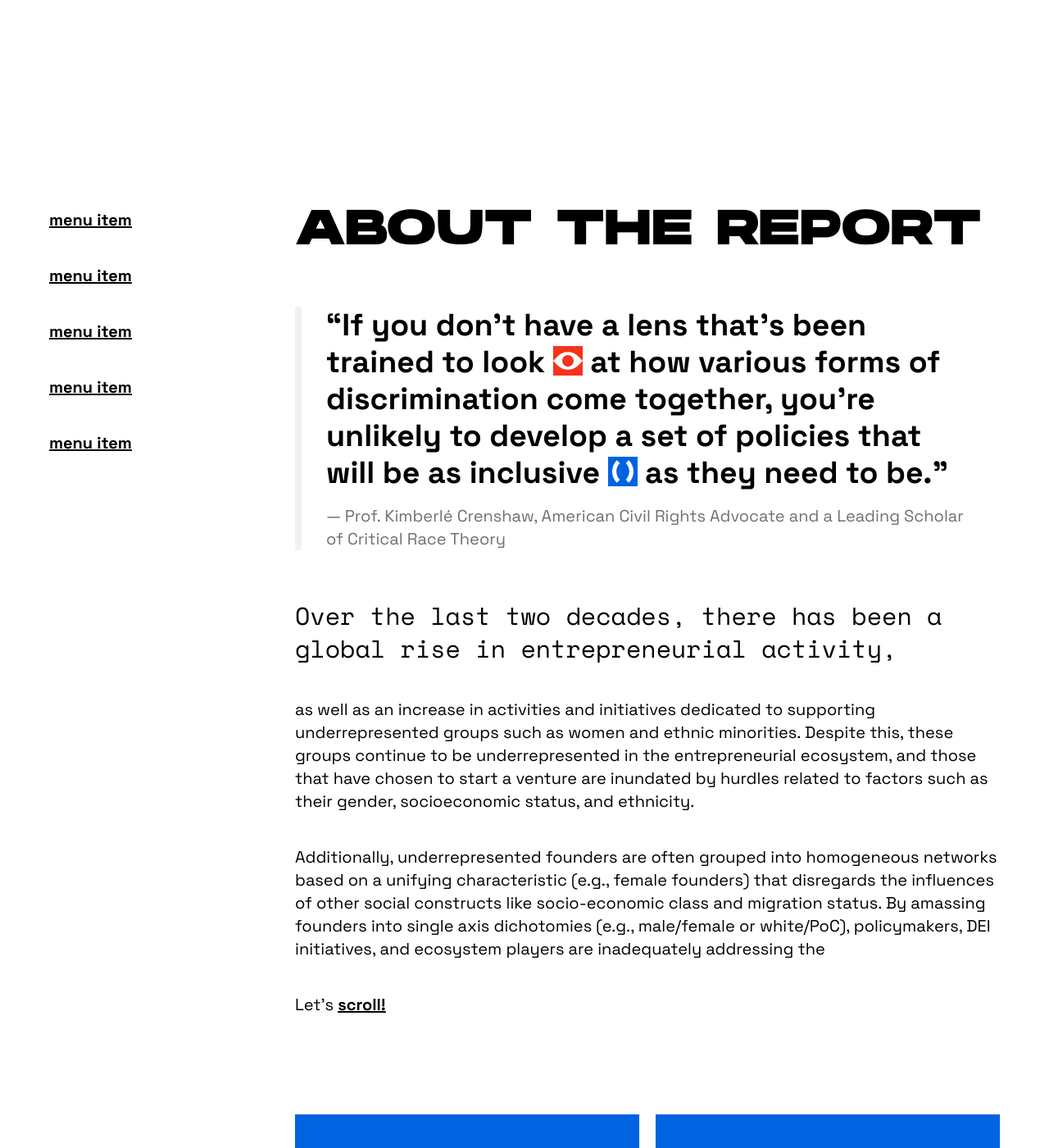
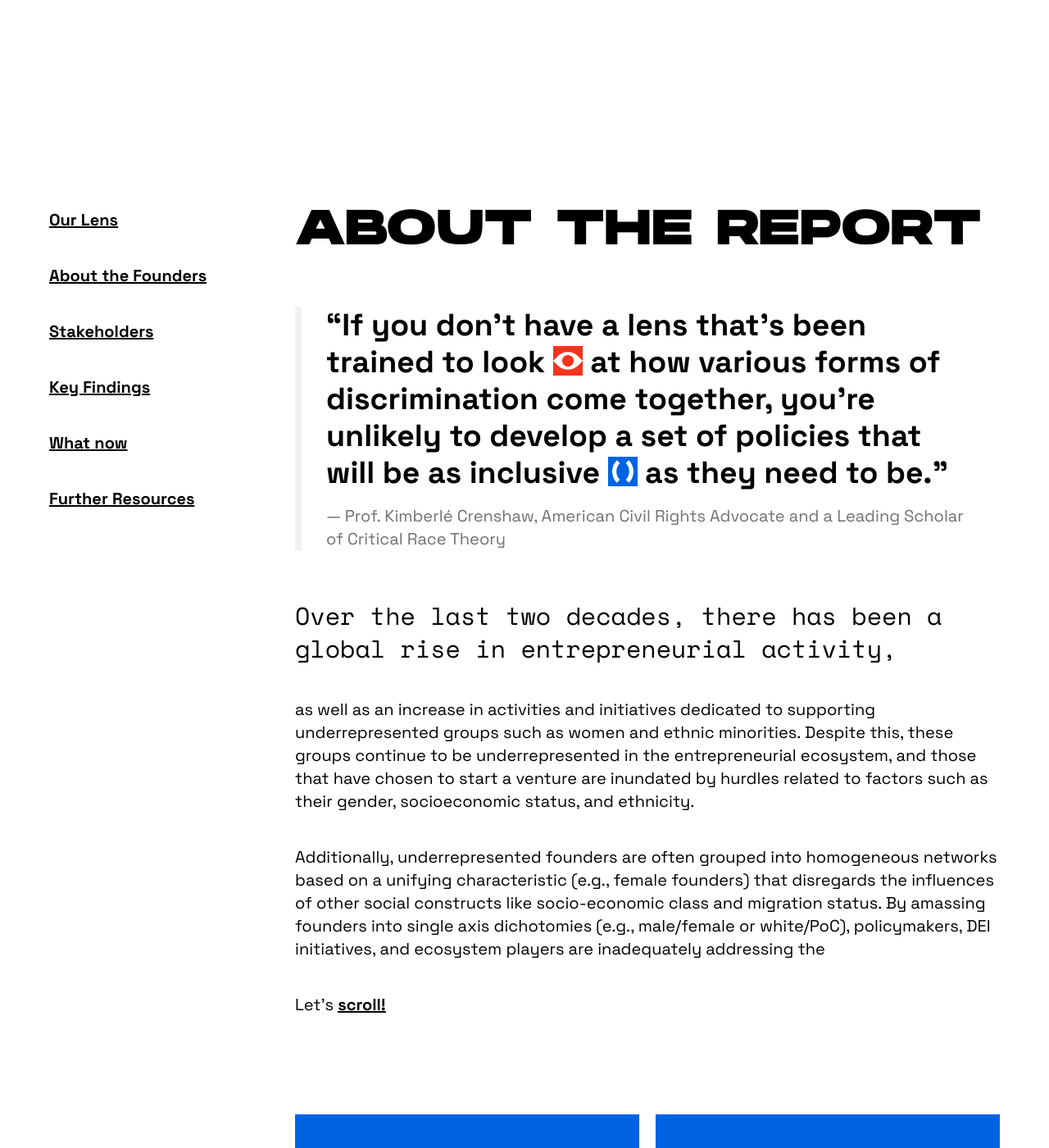
Before and after one commit to Founderland/Report, a Jekyll site: the page built from index.html, in a window 1280 px wide and 1400 px high, scrolled down 306 px. Shown: the whole window at 82% size. Built offline with Jekyll 4.4.1, drawn with Linux system fonts in a browser that asks for light colours.

Commit message:
nav adjustments, lime text highlighting

```diff
--- a/_includes/nav.html
+++ b/_includes/nav.html
@@ -1,7 +1,8 @@
 <ul>
-    <li><a href="#">menu item</a></li>
-    <li><a href="#">menu item</a></li>
-    <li><a href="#">menu item</a></li>
-    <li><a href="#">menu item</a></li>
-    <li><a href="#">menu item</a></li>
+    <li><a href="#">Our Lens</a></li>
+    <li><a href="#">About the Founders</a></li>
+    <li><a href="#">Stakeholders</a></li>
+    <li><a href="#">Key Findings</a></li>
+    <li><a href="#">What now</a></li>
+    <li><a href="#">Further Resources</a></li>
 </ul>
--- a/_layouts/default.html
+++ b/_layouts/default.html
@@ -1,5 +1,5 @@
 <!DOCTYPE html>
-<html lang="{{ site.lang | default: page.lang | default: 'en' }}" class="scroll-smooth">
+<html lang="{{ site.lang | default: page.lang | default: 'en' }}" class="scroll-smooth selection:bg-lime">
 
   {% include head.html %}
 
--- a/assets/styles/input.css
+++ b/assets/styles/input.css
@@ -310,3 +310,5 @@ figcaption {
 .Visibility {
     background-image: url('../images/symb/Visibility.svg');
 }
+
+/* Nav */
--- a/assets/styles/output.css
+++ b/assets/styles/output.css
@@ -1128,6 +1128,28 @@ figcaption {
   background-image: url('../images/symb/Visibility.svg');
 }
 
+/* Nav */
+
+.selection\:bg-lime *::-moz-selection {
+  --tw-bg-opacity: 1;
+  background-color: rgb(215 251 3 / var(--tw-bg-opacity));
+}
+
+.selection\:bg-lime *::selection {
+  --tw-bg-opacity: 1;
+  background-color: rgb(215 251 3 / var(--tw-bg-opacity));
+}
+
+.selection\:bg-lime::-moz-selection {
+  --tw-bg-opacity: 1;
+  background-color: rgb(215 251 3 / var(--tw-bg-opacity));
+}
+
+.selection\:bg-lime::selection {
+  --tw-bg-opacity: 1;
+  background-color: rgb(215 251 3 / var(--tw-bg-opacity));
+}
+
 @media (min-width: 768px) {
   .md\:container {
     width: 100%;
```
